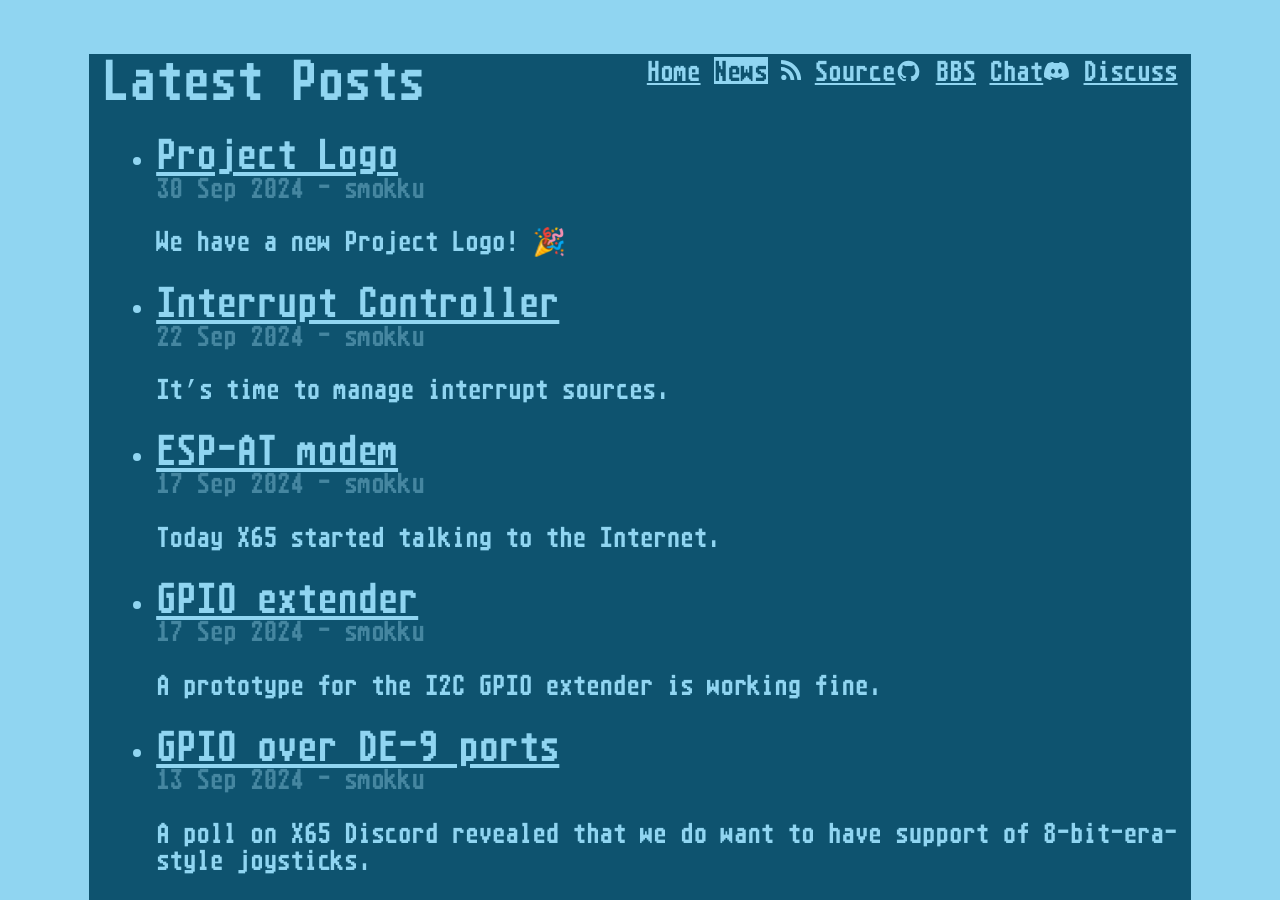
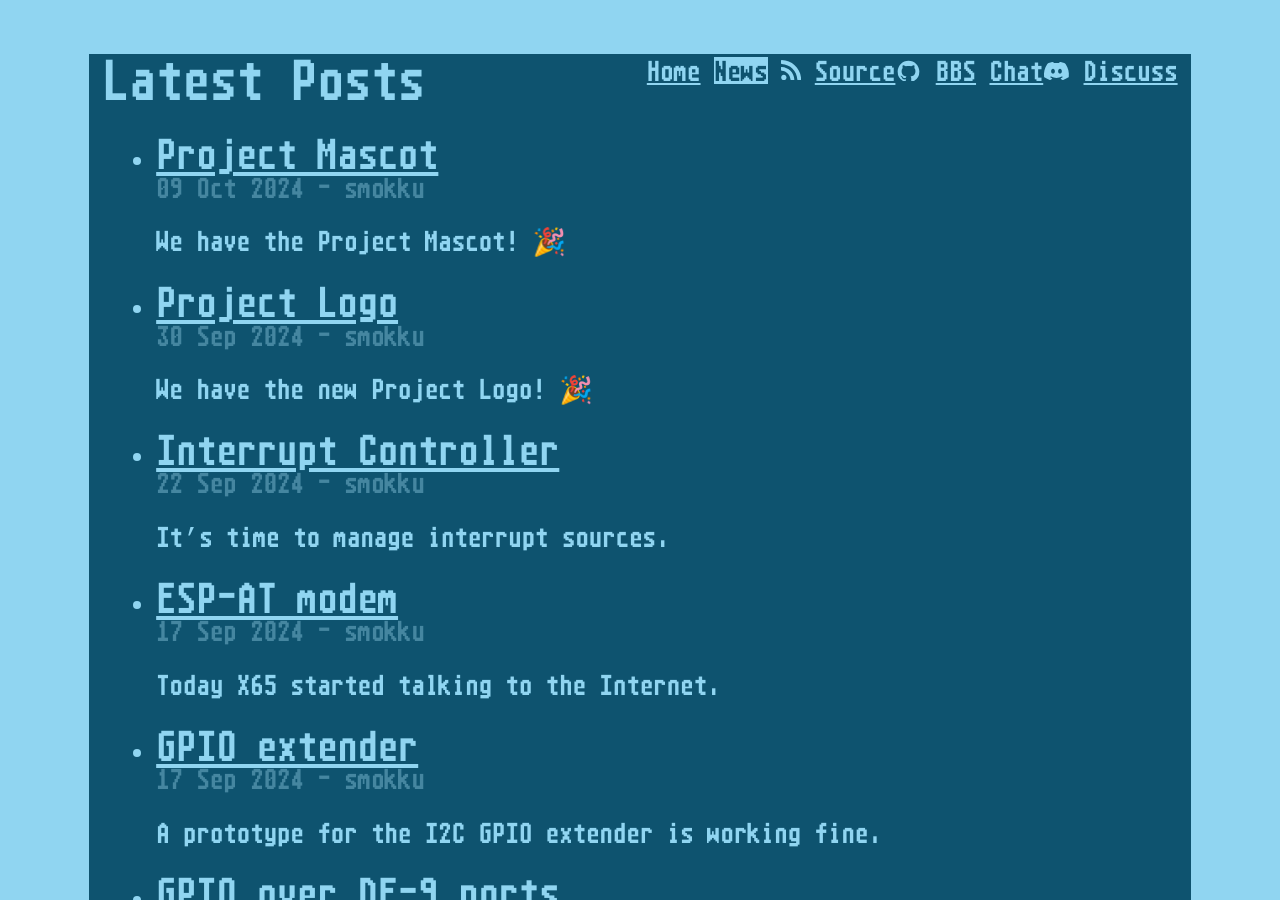
Before and after one commit to X65/x65.github.io, a Jekyll site: the page built from news.html, in a window 1280 px wide and 900 px high. Built offline with Jekyll 4.4.1, drawn with Linux system fonts in a browser that asks for light colours; some web fonts are replaced.

Commit message:
Project Mascot

```diff
--- a/_posts/2024-09-30-project-logo.md
+++ b/_posts/2024-09-30-project-logo.md
@@ -4,7 +4,7 @@ category: news
 author: smokku
 ---
 
-We have a new Project Logo! 🎉
+We have the new Project Logo! 🎉
 
 I went with `MΛTEJ`'s idea of having a Lynx as the mascot and designed the branding around it.
 
--- /dev/null
+++ b/_posts/2024-10-09-project-mascot.md
@@ -0,0 +1,14 @@
+---
+title: Project Mascot
+category: news
+author: smokku
+---
+
+We have the Project Mascot! 🎉
+
+Following the Lynx idea, I've designed the X65 mascot.<br>
+(With a little help from DALL·E.)
+
+<img src="/media/2024-10-09_mascot.png" width="320" title="X65 Mascot">
+
+Now, it needs a name… 🤔
```
Also changed, not shown: media/2024-06-08_colors.html (+51 -2 lines), media/2024-10-09_mascot.png (added).
